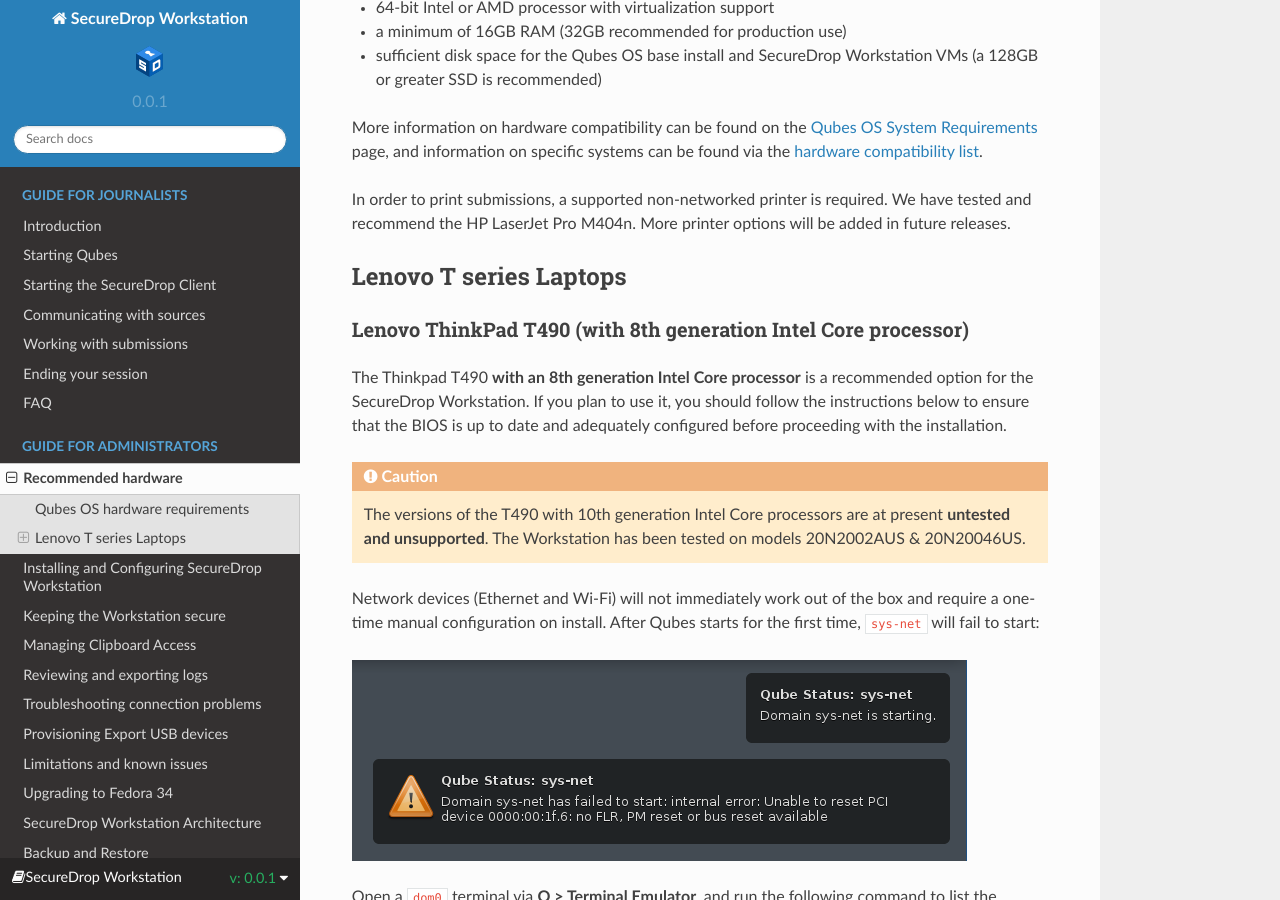
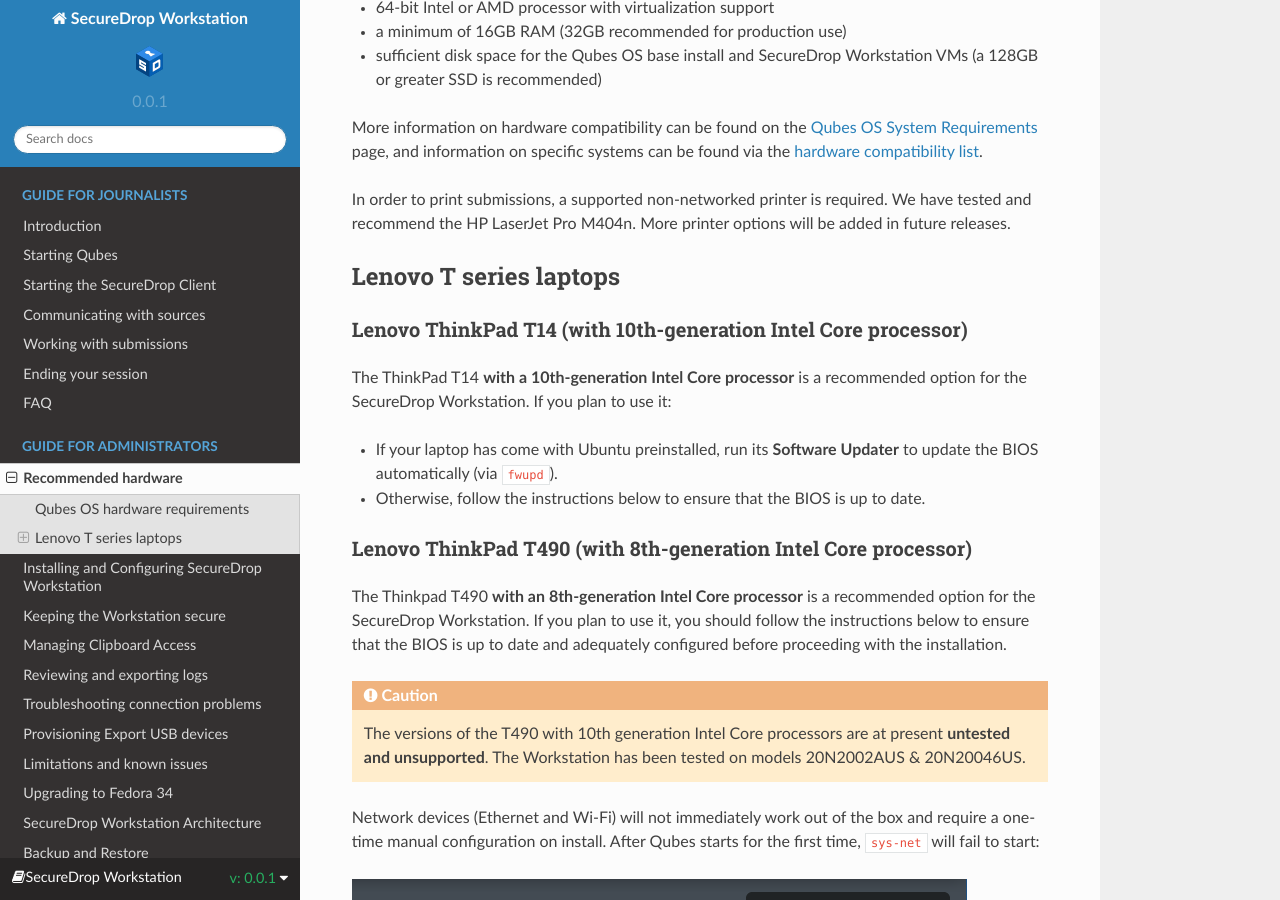
Before and after one commit to freedomofpress/securedrop-workstation-docs, a Sphinx documentation site: the page built from docs/admin/hardware.rst, in a window 1280 px wide and 900 px high, scrolled down 417 px. Built offline with Sphinx 7.4.7 and the Read the Docs theme 2.0.0, drawn with Linux system fonts in a browser that asks for light colours.

Commit message:
documents ThinkPad T14 compatibility; BIOS updates and configuration

```diff
--- a/docs/admin/hardware.rst
+++ b/docs/admin/hardware.rst
@@ -17,12 +17,21 @@
 
 In order to print submissions, a supported non-networked printer is required. We have tested and recommend the HP LaserJet Pro M404n. More printer options will be added in future releases.
 
-Lenovo T series Laptops
+.. _thinkpad_t_series:
+
+Lenovo T series laptops
 -----------------------
 
-Lenovo ThinkPad T490 (with 8th generation Intel Core processor)
+Lenovo ThinkPad T14 (with 10th-generation Intel Core processor)
 ~~~~~~~~~~~~~~~~~~~~~~~~~~~~~~~~~~~~~~~~~~~~~~~~~~~~~~~~~~~~~~~
-The Thinkpad T490 **with an 8th generation Intel Core processor** is a recommended option for the SecureDrop Workstation. If you plan to use it, you should follow the instructions below to ensure that the BIOS is up to date and adequately configured before proceeding with the installation.
+The ThinkPad T14 **with a 10th-generation Intel Core processor** is a recommended option for the SecureDrop Workstation. If you plan to use it:
+
+- If your laptop has come with Ubuntu preinstalled, run its **Software Updater** to update the BIOS automatically (via ``fwupd``).
+- Otherwise, follow the instructions below to ensure that the BIOS is up to date.
+
+Lenovo ThinkPad T490 (with 8th-generation Intel Core processor)
+~~~~~~~~~~~~~~~~~~~~~~~~~~~~~~~~~~~~~~~~~~~~~~~~~~~~~~~~~~~~~~~
+The Thinkpad T490 **with an 8th-generation Intel Core processor** is a recommended option for the SecureDrop Workstation. If you plan to use it, you should follow the instructions below to ensure that the BIOS is up to date and adequately configured before proceeding with the installation.
 
 
 .. caution::
--- a/docs/admin/install.rst
+++ b/docs/admin/install.rst
@@ -67,7 +67,7 @@
 
 Apply BIOS updates and check settings
 ~~~~~~~~~~~~~~~~~~~~~~~~~~~~~~~~~~~~~
-Before beginning the Qubes installation, make sure that your Qubes-compatible computer's BIOS is updated to the latest available version. If you're using the recommended ThinkPad T480, see the :ref:`t480_bios` section in this documentation. The process will be different for other makes and models, and can usually be found on their respective support sites.
+Before beginning the Qubes installation, make sure that your Qubes-compatible computer's BIOS is updated to the latest available version. If you're using one of the recommended ThinkPad T-series models, see the section on :ref:`thinkpad_t_series`. The process will be different for other makes and models, and can usually be found on their respective support sites.
 
 Once the BIOS is up-to-date, boot into the BIOS setup utility and update its settings. Note that not all BIOS versions will support the items listed, but if available following changes are recommended:
 
```
Also changed, not shown: other parts of docs/admin/install.rst (+1 -0 lines).
